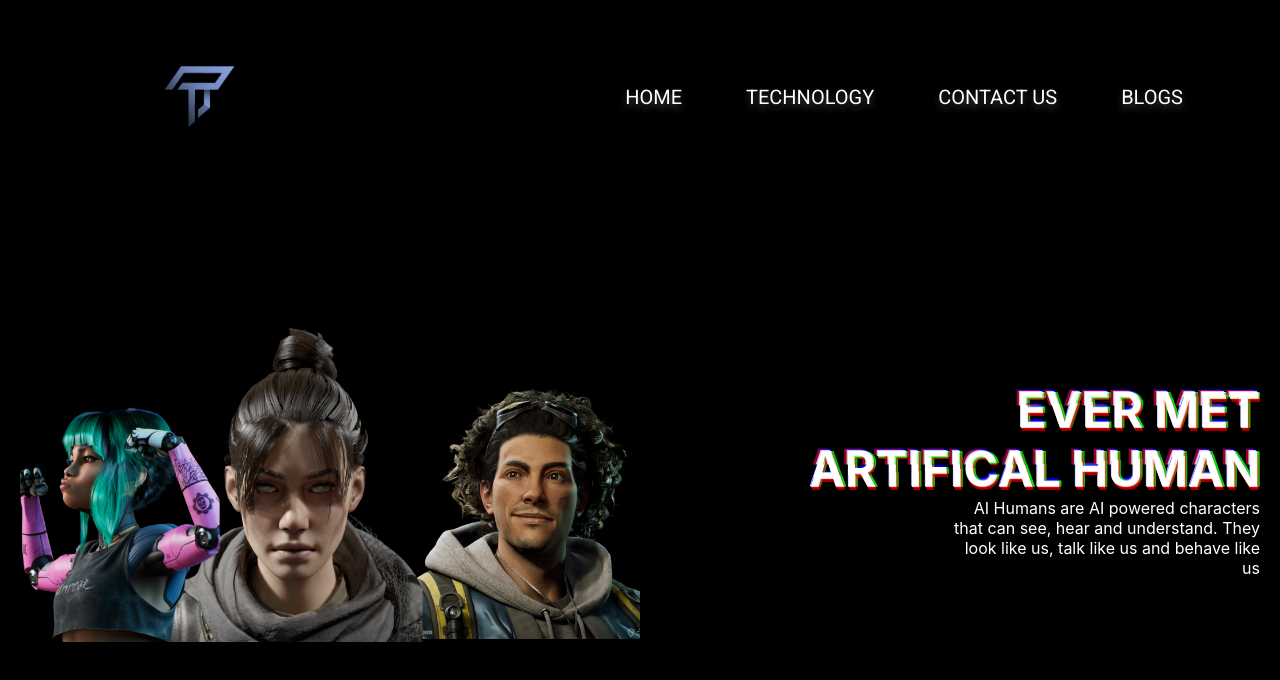
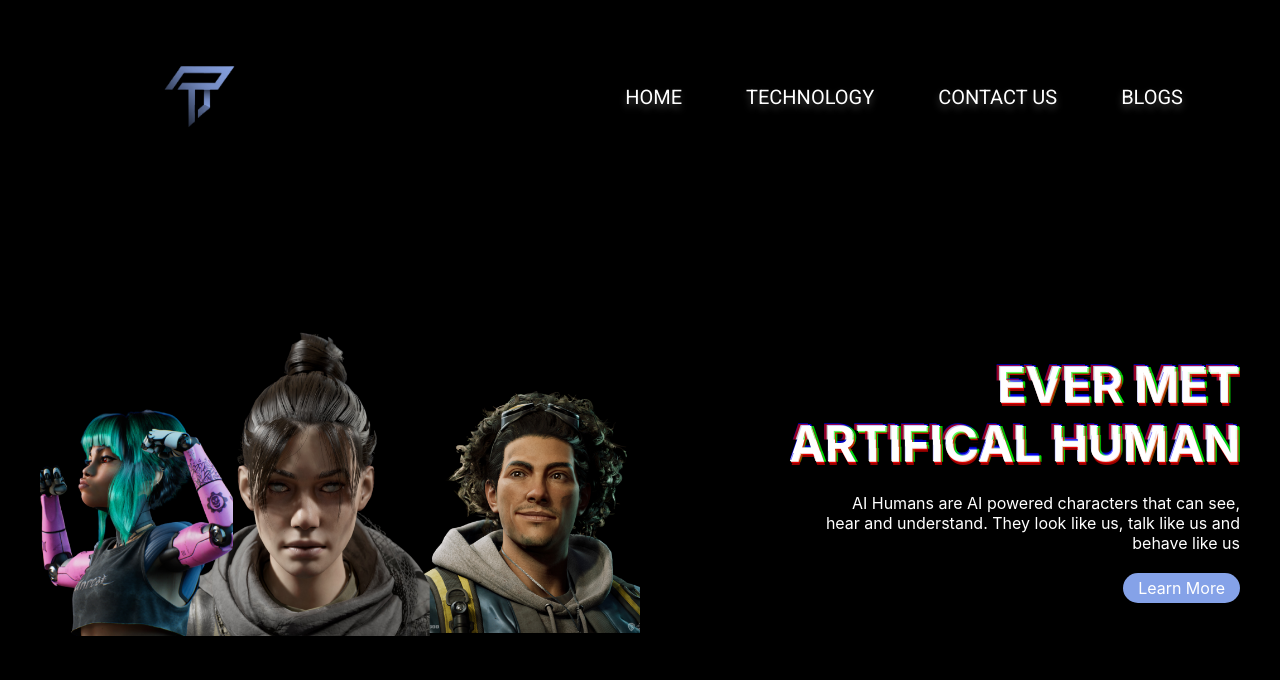
Before and after one commit to shreyanshmalvya/thrifty-ai, a React (Create React App) app: page / in a window 1280 px wide. Shown: the top 680 px of the page. Built offline with nearby package versions, Linux system fonts and the light colour scheme.

Commit message:
Hero: Added button

```diff
--- a/src/comonents/hero/Hero.jsx
+++ b/src/comonents/hero/Hero.jsx
@@ -10,7 +10,7 @@ export default function Hero() {
                     <img src={tryImg1} alt="" />
                 </div>
                 <div className="heroRight">
-                    <div className="rTop">
+                    <div className="heroRTop">
                         <div className="glitch">
                             <span aria-hidden="true">Ever met</span>
                             Ever met
@@ -23,9 +23,11 @@ export default function Hero() {
                         </div>
                     </div>
 
-                    <div className="rBottom">
+                    <div className="heroRBottom">
                         <p>AI Humans are AI powered characters that can
                         see, hear and understand. They look like us, talk like us and behave like us</p>
+
+                        <span className="heroButton">Learn More</span>
                     </div>
 
                 </div>
--- a/src/comonents/hero/hero.css
+++ b/src/comonents/hero/hero.css
@@ -5,11 +5,12 @@
 }
 
 .heroWrapper {
-  margin: 0 20px;
+  margin: 0 40px;
   display: -webkit-box;
   display: -ms-flexbox;
   display: flex;
   height: calc(100vh - 60px - 89.21px);
+  color: white;
 }
 
 .heroWrapper .heroLeft {
@@ -45,21 +46,41 @@
   -webkit-box-pack: center;
       -ms-flex-pack: center;
           justify-content: center;
-  color: white;
 }
 
-.heroWrapper .heroRight .rBottom {
+.heroWrapper .heroRight .heroRBottom {
   display: -webkit-box;
   display: -ms-flexbox;
   display: flex;
-  -webkit-box-pack: end;
-      -ms-flex-pack: end;
-          justify-content: end;
+  -webkit-box-orient: vertical;
+  -webkit-box-direction: normal;
+      -ms-flex-direction: column;
+          flex-direction: column;
+  -webkit-box-align: end;
+      -ms-flex-align: end;
+          align-items: flex-end;
   text-align: right;
 }
 
-.heroWrapper .heroRight .rBottom p {
-  width: 50%;
+.heroWrapper .heroRight .heroRBottom p {
+  width: 70%;
+  margin: 20px 0;
+}
+
+.heroWrapper .heroRight .heroRBottom .heroButton {
+  background: #85A2E8;
+  border-radius: 24px;
+  padding: 5px 15px;
+  display: -webkit-box;
+  display: -ms-flexbox;
+  display: flex;
+  -webkit-box-pack: center;
+      -ms-flex-pack: center;
+          justify-content: center;
+  -webkit-box-align: center;
+      -ms-flex-align: center;
+          align-items: center;
+  cursor: pointer;
 }
 
 .glitch {
--- a/src/comonents/hero/hero.scss
+++ b/src/comonents/hero/hero.scss
@@ -5,9 +5,10 @@
 }
 
 .heroWrapper{
-  margin: 0 20px;
+  margin: 0 40px;
   display: flex;
   height: calc(100vh - 60px - 89.21px);
+  color: white;
   .heroLeft{
     flex: 1;
     display: flex;
@@ -22,13 +23,25 @@
     display: flex;
     flex-direction: column;
     justify-content: center;
-    color: white;
-    .rBottom{
+
+    .heroRBottom{
       display: flex;
-      justify-content: end;
+      flex-direction: column;
+      // justify-content: end;
+      align-items: flex-end;
       text-align: right;
       p{
-        width: 50%;
+        width: 70%;
+        margin: 20px 0;
+      }
+      .heroButton{
+        background: #85A2E8;
+        border-radius: 24px;
+        padding: 5px 15px;
+        display: flex;
+        justify-content: center;
+        align-items: center;
+        cursor: pointer;
       }
     }
   }
```
Also changed, not shown: 1 other file (tests, documents, lock files or other folders).
